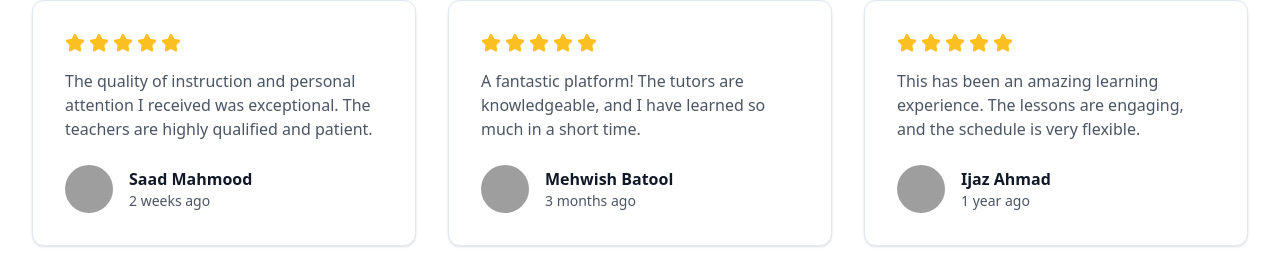
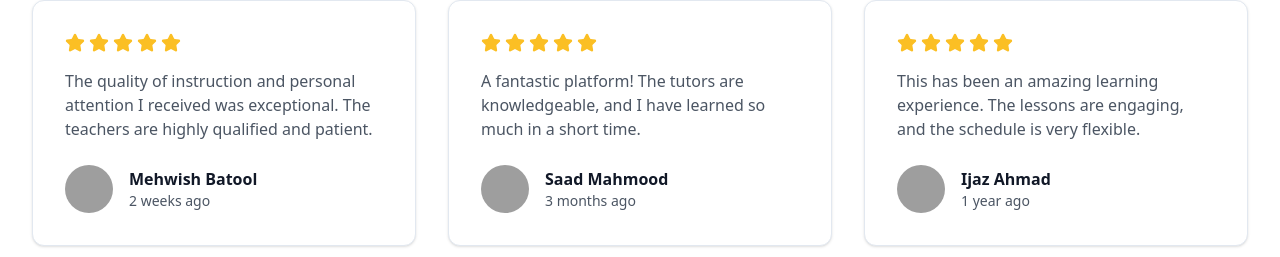
Before and after one commit to hasnainaqa/ALM-Academy, a Next.js app: page / in a window 1280 px wide. Shown: the part 2064-2321 px from the top of the page. Built offline with nearby package versions, Linux system fonts and the light colour scheme; grey boxes are pictures that could not be loaded.

Commit message:
Update page.tsx

```diff
--- a/app/page.tsx
+++ b/app/page.tsx
@@ -43,7 +43,7 @@ const featuredCourses = [
     href: "/courses/online-nazra-quran",
   },
 ];
-const names = ["Saad Mahmood ", "Mehwish Batool", "Ijaz Ahmad"];
+const names = ["Mehwish Batool", "Saad Mahmood ", "Ijaz Ahmad"];
 const reviews = [
   "The quality of instruction and personal attention I received was exceptional. The teachers are highly qualified and patient.",
   "A fantastic platform! The tutors are knowledgeable, and I have learned so much in a short time.",
```
